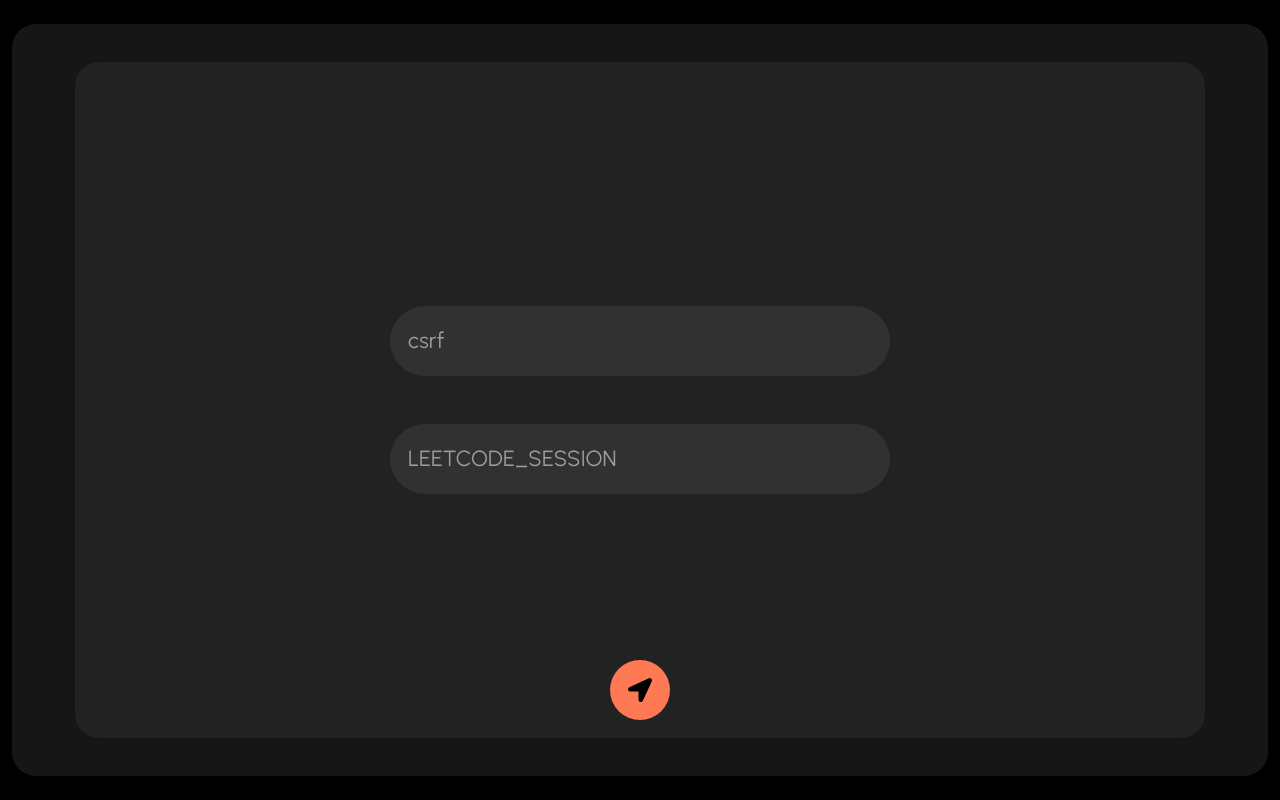
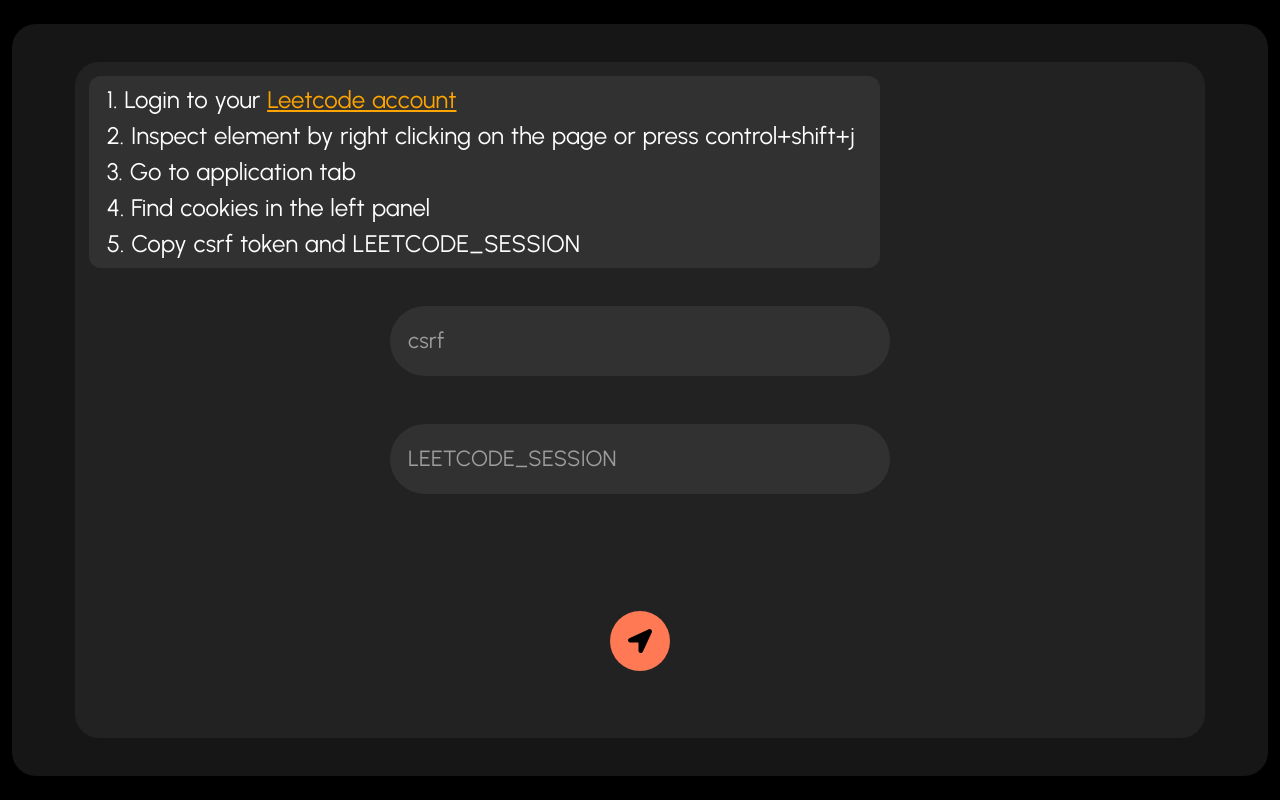
Before and after one commit to Piyushjha03/codeCapture, a React (Vite) app in the folder client/: page /login in a window 1280 px wide. Built offline with nearby package versions, Linux system fonts and the light colour scheme.

Commit message:
Add login instructions and styling for information section

```diff
--- a/client/src/pages/login/login.jsx
+++ b/client/src/pages/login/login.jsx
@@ -69,6 +69,13 @@ const Login = () => {
           <div className={styles.homePage_container}>
           <ToastContainer />
             <div className={styles.formContainer}>
+              <pre className={styles.info}>
+                1. Login to your <a style={{color:"orange"}} href="https://leetcode.com" target="_blank">Leetcode account</a> <br/>
+                2. Inspect element by right clicking on the page or press control+shift+j <br/>
+                3. Go to application tab <br/>
+                4. Find cookies in the left panel <br/>
+                5. Copy csrf token and LEETCODE_SESSION
+              </pre>
               <form
                 className={styles.form}
                 action=""
--- a/client/src/pages/login/login.module.css
+++ b/client/src/pages/login/login.module.css
@@ -21,8 +21,25 @@
     width: 90%;
     height: 90%;
     display: flex;
+    flex-direction: column;
     justify-content: center;
     align-items: center;
+    position: relative;
+}
+.info{
+    color: white;
+    font-size: 24px;
+    font-family: "Urbanist", sans-serif;
+    margin: 14px;
+    position: absolute;
+    top: 00%;
+    left: 0%;
+    background: #333333f4;
+    padding: 6px 18px;
+    border-radius: 12px;
+    max-height: 200px;
+    overflow: scroll;
+
 }
 .form{
     display: flex;
```
